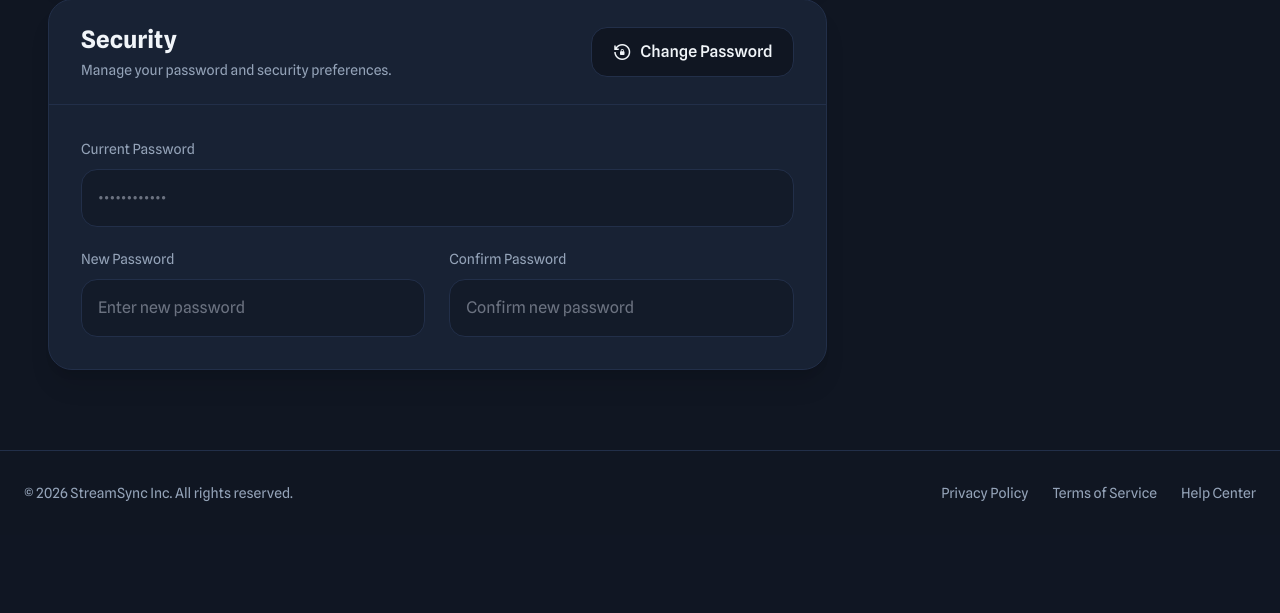
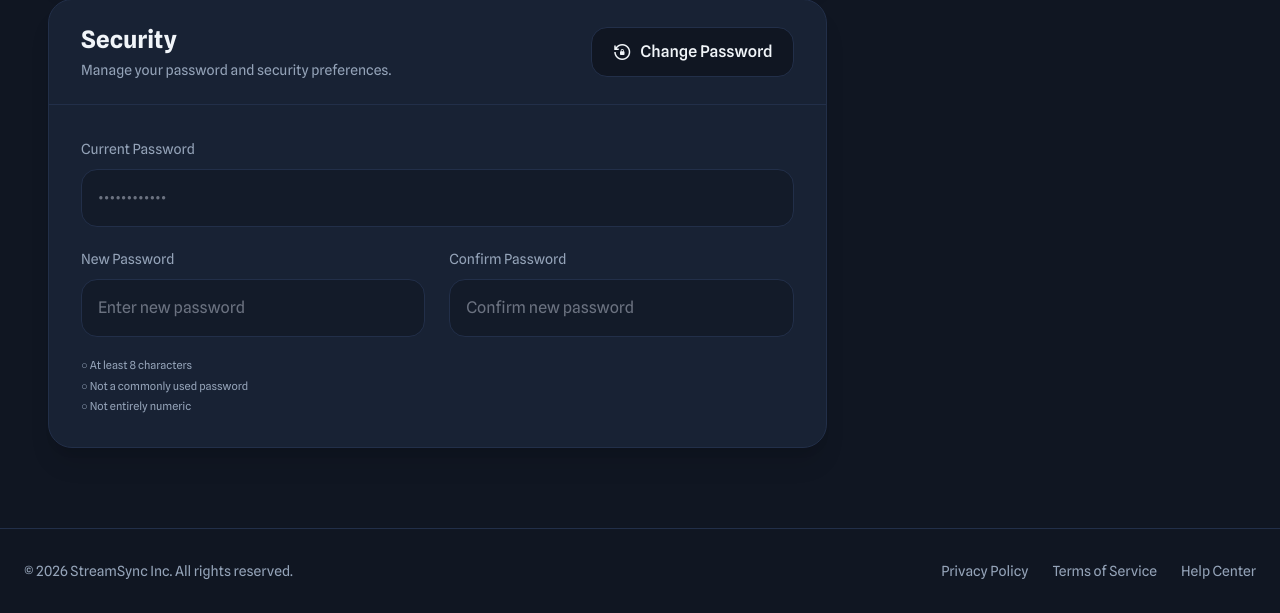
Before and after one commit to TralaleritosTralalas/SoftwareProject, a Django app: page /user_settings/ in a window 1280 px wide. Shown: the part 1211-1824 px from the top of the page. Before the commit the page ends 1712 px from the top, so only its background shows below. Run offline with Django 5.2, Linux system fonts and the light colour scheme; a user stored in the database is signed in; data comes from the database, SQL or seed files in the repository; some libraries are stand-ins or nearby versions.

Commit message:
feat(user-settings): change password

```diff
--- a/app/templates/pages/user_settings.html
+++ b/app/templates/pages/user_settings.html
@@ -285,6 +285,23 @@
                 </form>
 
                 <!-- SECURITY -->
+                <form method="POST" class="block">
+                    {% csrf_token %}
+
+                    {% if password_errors %}
+                    <div class="mb-6 p-4 bg-red-500/20 border border-red-500 rounded-2xl">
+                        {% for error in password_errors %}
+                        <p class="text-red-400 text-sm">{{ error }}</p>
+                        {% endfor %}
+                    </div>
+                    {% endif %}
+
+                    {% if password_success %}
+                    <div class="mb-6 p-4 bg-green-500/20 border border-green-500 rounded-2xl">
+                        <p class="text-green-400 text-sm">{{ password_success }}</p>
+                    </div>
+                    {% endif %}
+
                     <div class="bg-surface-container-low rounded-3xl border border-outline-variant overflow-hidden shadow-xl">
 
                         <!-- HEADER -->
@@ -304,6 +321,7 @@
 
                             <!-- SECURITY BTN -->
                             <button
+                                type="button"
                                 onclick="toggleSecurityEdit()"
                                 class="flex items-center gap-2 px-5 py-3 rounded-2xl bg-background-dark border border-outline-variant hover:border-primary hover:bg-surface-container-high transition-all group">
 
@@ -332,6 +350,7 @@
                                 <input
                                     disabled
                                     type="password"
+                                    name="current_password"
                                     placeholder="••••••••••••"
                                     class="security-field w-full p-4 rounded-2xl bg-background-dark/60 border border-outline-variant text-on-surface-variant cursor-not-allowed transition-all"/>
 
@@ -349,6 +368,7 @@
                                     <input
                                         disabled
                                         type="password"
+                                        name="new_password"
                                         placeholder="Enter new password"
                                         class="security-field w-full p-4 rounded-2xl bg-background-dark/60 border border-outline-variant text-on-surface-variant cursor-not-allowed transition-all"/>
 
@@ -363,11 +383,29 @@
                                     <input
                                         disabled
                                         type="password"
+                                        name="confirm_password"
                                         placeholder="Confirm new password"
                                         class="security-field w-full p-4 rounded-2xl bg-background-dark/60 border border-outline-variant text-on-surface-variant cursor-not-allowed transition-all"/>
 
+                                    <div id="password-match" class="text-[11px] text-on-surface-variant mt-2 hidden">
+                                        <span id="match-icon"></span> <span id="match-text"></span>
                                     </div>
 
+                                </div>
+
+                            </div>
+
+                            <!-- PASSWORD FEEDBACK -->
+                            <div id="password-feedback" class="space-y-1 mt-2">
+                                <p class="text-[11px] text-on-surface-variant">
+                                    <span id="length-check">○</span> At least 8 characters
+                                </p>
+                                <p class="text-[11px] text-on-surface-variant">
+                                    <span id="common-check">○</span> Not a commonly used password
+                                </p>
+                                <p class="text-[11px] text-on-surface-variant">
+                                    <span id="number-check">○</span> Not entirely numeric
+                                </p>
                             </div>
 
                             <!-- ACTIONS -->
@@ -384,6 +422,9 @@
                                 </a>
 
                                 <button
+                                    type="submit"
+                                    name="action"
+                                    value="change_password"
                                     class="px-8 py-3 bg-white text-black rounded-2xl font-bold hover:bg-slate-200 transition-all">
 
                                     Update Password
@@ -395,6 +436,8 @@
                         </div>
 
                     </div>
+
+                </form>
 
             </div>
 
@@ -582,6 +625,87 @@ function cancelProfileEdit() {
     }
 }
 
+const commonPasswords = [
+    'password', '12345678', '123456789', 'qwerty', 'abc123', 'password1',
+    '1234567', 'password123', 'welcome', 'hello', 'admin', 'letmein',
+    'sunshine', 'princess', 'football', 'monkey', 'dragon'
+];
+
+function validateNewPassword() {
+    const newPassword = document.querySelector('input[name="new_password"]');
+    if (!newPassword) return;
+
+    const pwd = newPassword.value;
+    const lengthCheck = document.getElementById('length-check');
+    const commonCheck = document.getElementById('common-check');
+    const numberCheck = document.getElementById('number-check');
+
+    if (pwd.length >= 8) {
+        lengthCheck.textContent = '✓';
+        lengthCheck.className = 'text-green-500';
+    } else {
+        lengthCheck.textContent = '○';
+        lengthCheck.className = 'text-on-surface-variant';
+    }
+
+    if (!commonPasswords.includes(pwd.toLowerCase())) {
+        commonCheck.textContent = '✓';
+        commonCheck.className = 'text-green-500';
+    } else {
+        commonCheck.textContent = '○';
+        commonCheck.className = 'text-on-surface-variant';
+    }
+
+    if (!/^\d+$/.test(pwd)) {
+        numberCheck.textContent = '✓';
+        numberCheck.className = 'text-green-500';
+    } else {
+        numberCheck.textContent = '○';
+        numberCheck.className = 'text-on-surface-variant';
+    }
+}
+
+function validateConfirmPassword() {
+    const newPassword = document.querySelector('input[name="new_password"]');
+    const confirmPassword = document.querySelector('input[name="confirm_password"]');
+    if (!newPassword || !confirmPassword) return;
+
+    const pwd1 = newPassword.value;
+    const pwd2 = confirmPassword.value;
+    const matchDiv = document.getElementById('password-match');
+    const matchIcon = document.getElementById('match-icon');
+    const matchText = document.getElementById('match-text');
+
+    if (pwd2.length === 0) {
+        matchDiv.classList.add('hidden');
+        return;
+    }
+
+    matchDiv.classList.remove('hidden');
+
+    if (pwd1 === pwd2 && pwd1.length > 0) {
+        matchIcon.textContent = '✓';
+        matchText.textContent = 'Passwords match';
+        matchIcon.className = 'text-green-500';
+        matchText.className = 'text-green-500';
+    } else {
+        matchIcon.textContent = '✗';
+        matchText.textContent = 'Passwords do not match';
+        matchIcon.className = 'text-red-500';
+        matchText.className = 'text-red-500';
+    }
+}
+
+document.querySelectorAll('.security-field').forEach(field => {
+    field.addEventListener('input', function() {
+        if (this.name === 'new_password') {
+            validateNewPassword();
+        } else if (this.name === 'confirm_password') {
+            validateConfirmPassword();
+        }
+    });
+});
+
 </script>
 
 {% endblock %}
--- a/app/views.py
+++ b/app/views.py
@@ -3,6 +3,7 @@ from django.contrib.auth.forms import UserCreationForm
 from .services import get_all_movies, get_all_series, search_content, get_movies_by_genres, get_series_by_genres, get_trending, get_all_platforms, get_all_genres_from_api, search_content
 from django.contrib.auth.decorators import login_required
 from django.shortcuts import render, redirect
+from django.contrib.auth import update_session_auth_hash
 from .models import VisualizationProgress
 from django.utils.text import slugify
 from app.models import Country
@@ -21,6 +22,43 @@ def user_settings(request):
 
     if request.method == 'POST':
         user = request.user
+
+        if request.POST.get('action') == 'change_password':
+            current_password = request.POST.get('current_password', '').strip()
+            new_password = request.POST.get('new_password', '').strip()
+            confirm_password = request.POST.get('confirm_password', '').strip()
+
+            password_errors = []
+
+            if not current_password:
+                password_errors.append('Current password is required')
+            elif not user.check_password(current_password):
+                password_errors.append('Current password is incorrect')
+
+            if not new_password:
+                password_errors.append('New password is required')
+            elif len(new_password) < 8:
+                password_errors.append('New password must be at least 8 characters')
+
+            if new_password != confirm_password:
+                password_errors.append('New password and confirm password do not match')
+
+            if password_errors:
+                return render(request, 'pages/user_settings.html', {
+                    'user': user,
+                    'countries': countries,
+                    'password_errors': password_errors
+                })
+
+            user.set_password(new_password)
+            user.save()
+            update_session_auth_hash(request, user)
+
+            return render(request, 'pages/user_settings.html', {
+                'user': user,
+                'countries': countries,
+                'password_success': 'Password changed successfully!'
+            })
 
         username = request.POST.get('username', '').strip()
         first_name = request.POST.get('first_name', '').strip()
```
Also changed, not shown: app/migrations/0007_user_banner.py (added), app/migrations/0008_remove_user_banner.py (added). Lines whose indentation alone changed are shown as unchanged.
